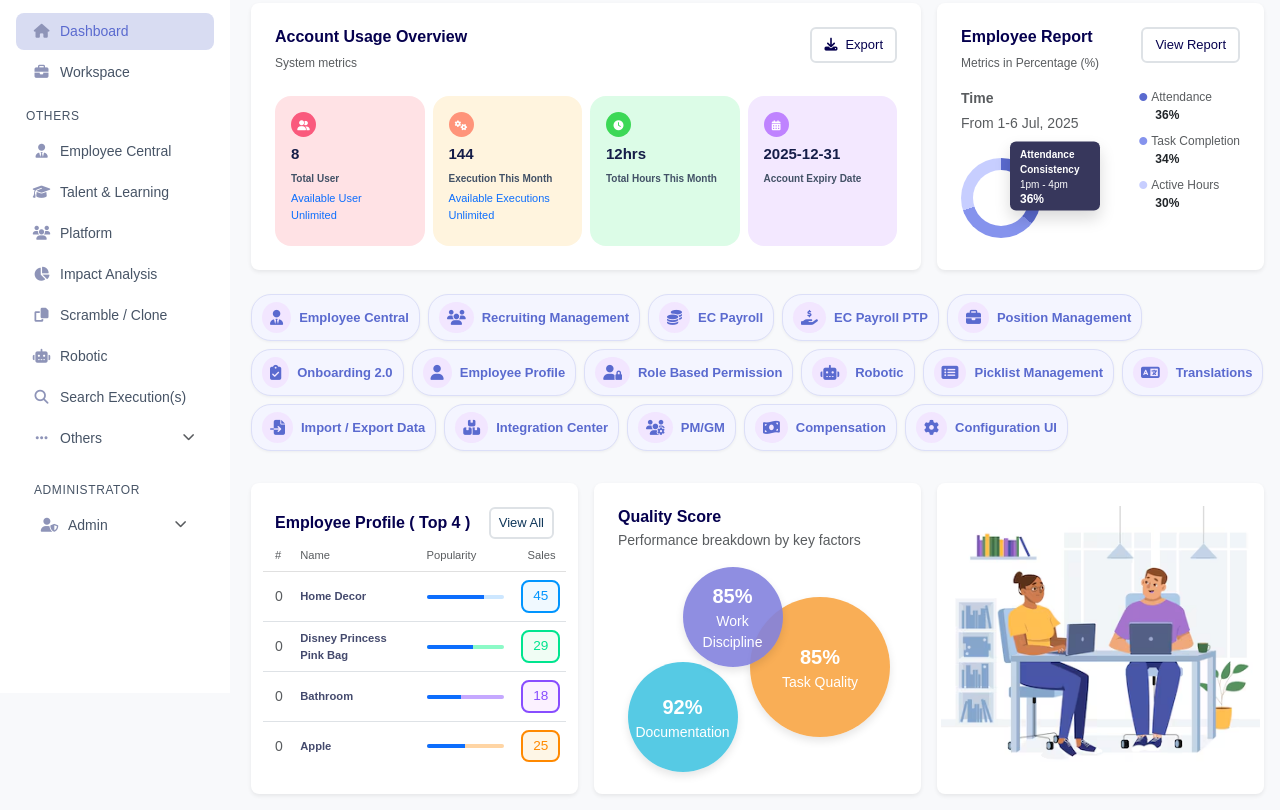
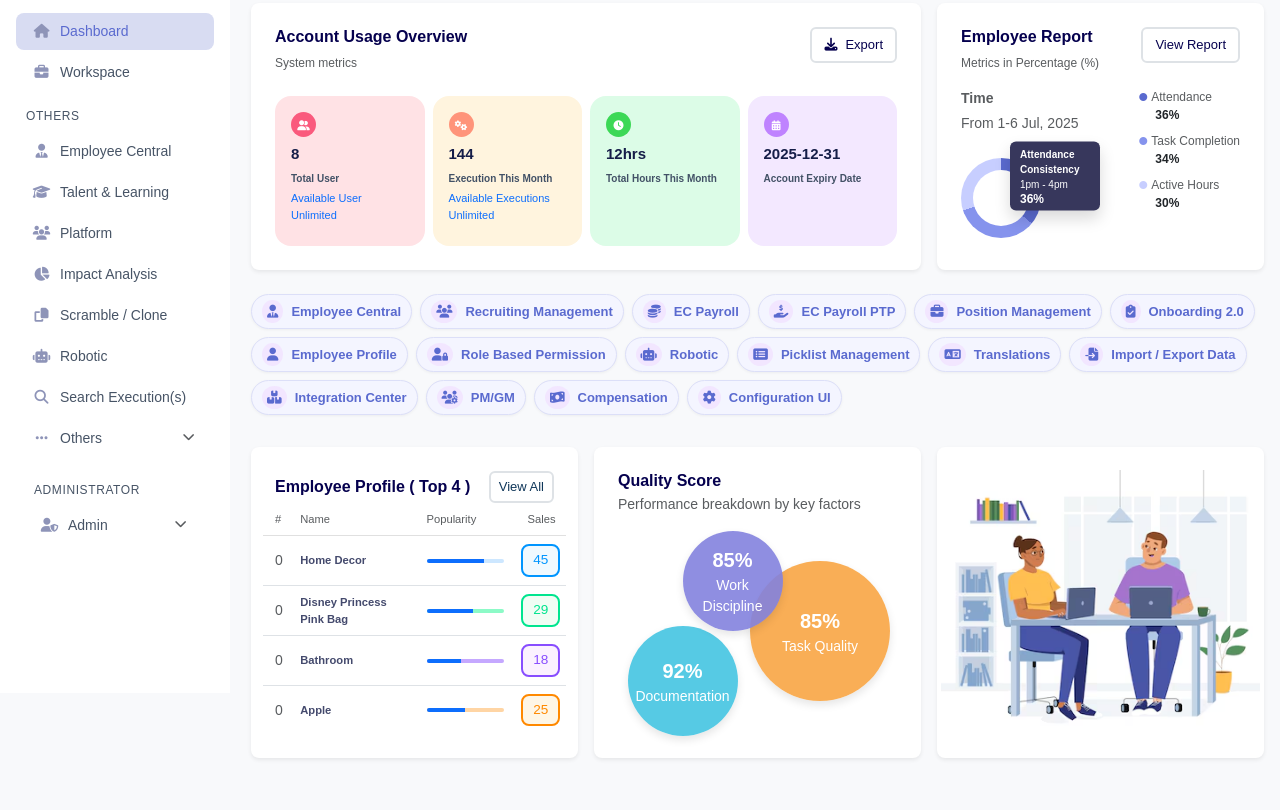
Before and after one commit to bhamargadhveer/CodeBot-Dashboard, a plain HTML site: page index.html in a window 1280 px wide. Shown: the part 107-917 px from the top of the page. After the commit the page ends 881 px from the top, so only its background shows below. Drawn offline with nearby package versions, Linux system fonts and the light colour scheme.

Commit message:
Update styles.css

```diff
--- a/styles.css
+++ b/styles.css
@@ -132,7 +132,7 @@ body.sidebar-collapsed .top-navbar {
   top: 0;
   z-index: 5;
   margin-left: 230px;
-  transition: all 0.3s ease;
+  transition: all 0.2s ease;
 }
 
 /* Search Bar */
@@ -242,7 +242,7 @@ body.sidebar-collapsed .top-navbar {
 .dashboard {
   background-color: #f8f9fb;
   margin-left: 235px;
-  transition: margin-left 0.3s ease;
+  transition: margin-left 0.2s ease;
 }
 
 .breadcrumb {
@@ -389,7 +389,7 @@ body.sidebar-collapsed .top-navbar {
   color: #5a6acf;
   border: 1px solid #dcdff8;
   border-radius: 20px;
-  padding: 7px 10px;
+  padding: 5px 10px;
   font-size: 13px;
   font-weight: 600;
   cursor: pointer;
@@ -403,9 +403,9 @@ body.sidebar-collapsed .top-navbar {
 }
 
 .feature-btn i {
-  font-size: 15px;
+  font-size: 13px;
   background-color: #f2e6ff;
-  padding: 8px;
+  padding: 5px;
   border-radius: 50%;
   color: #5a6acf;
 }
```
